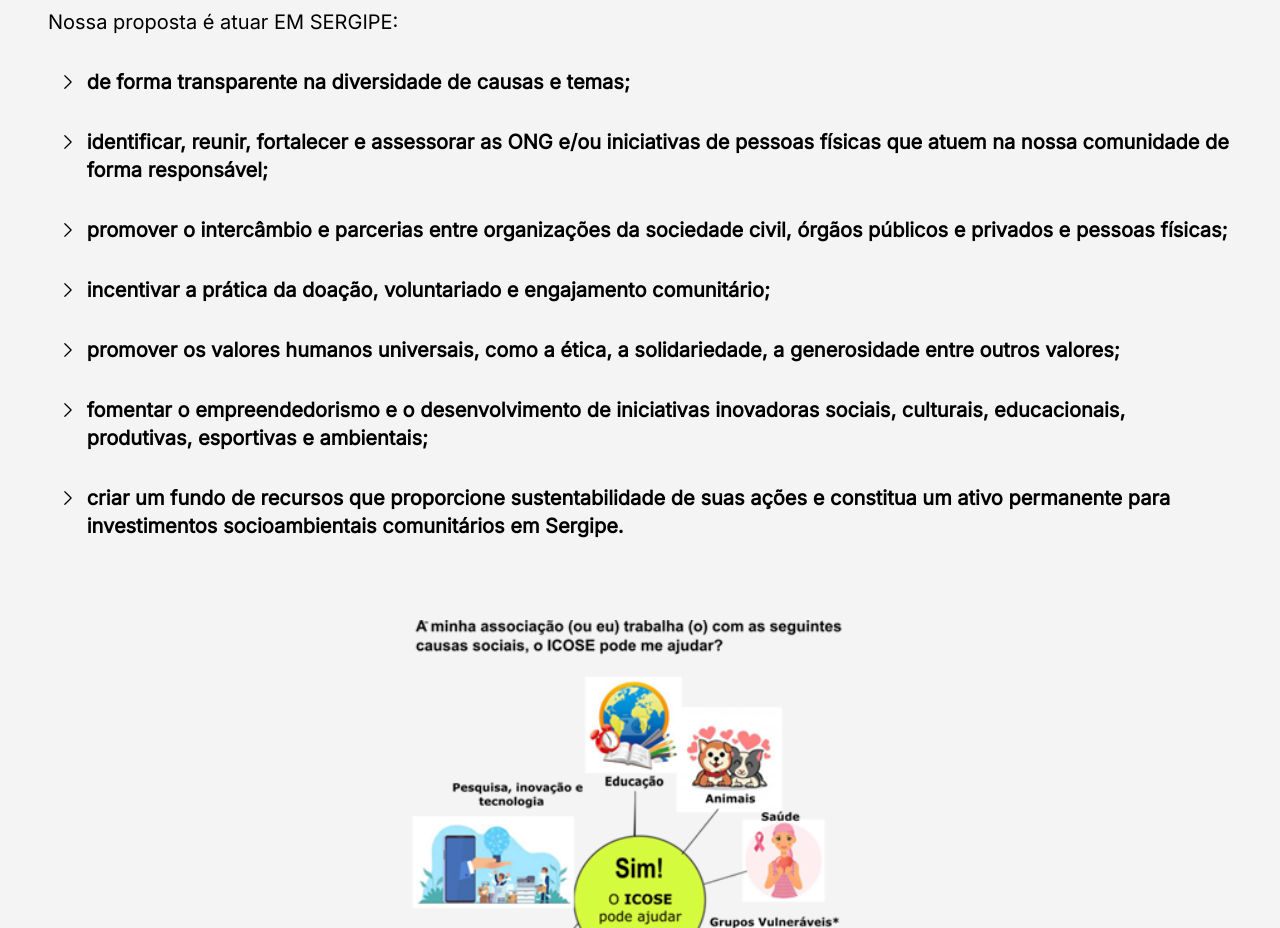
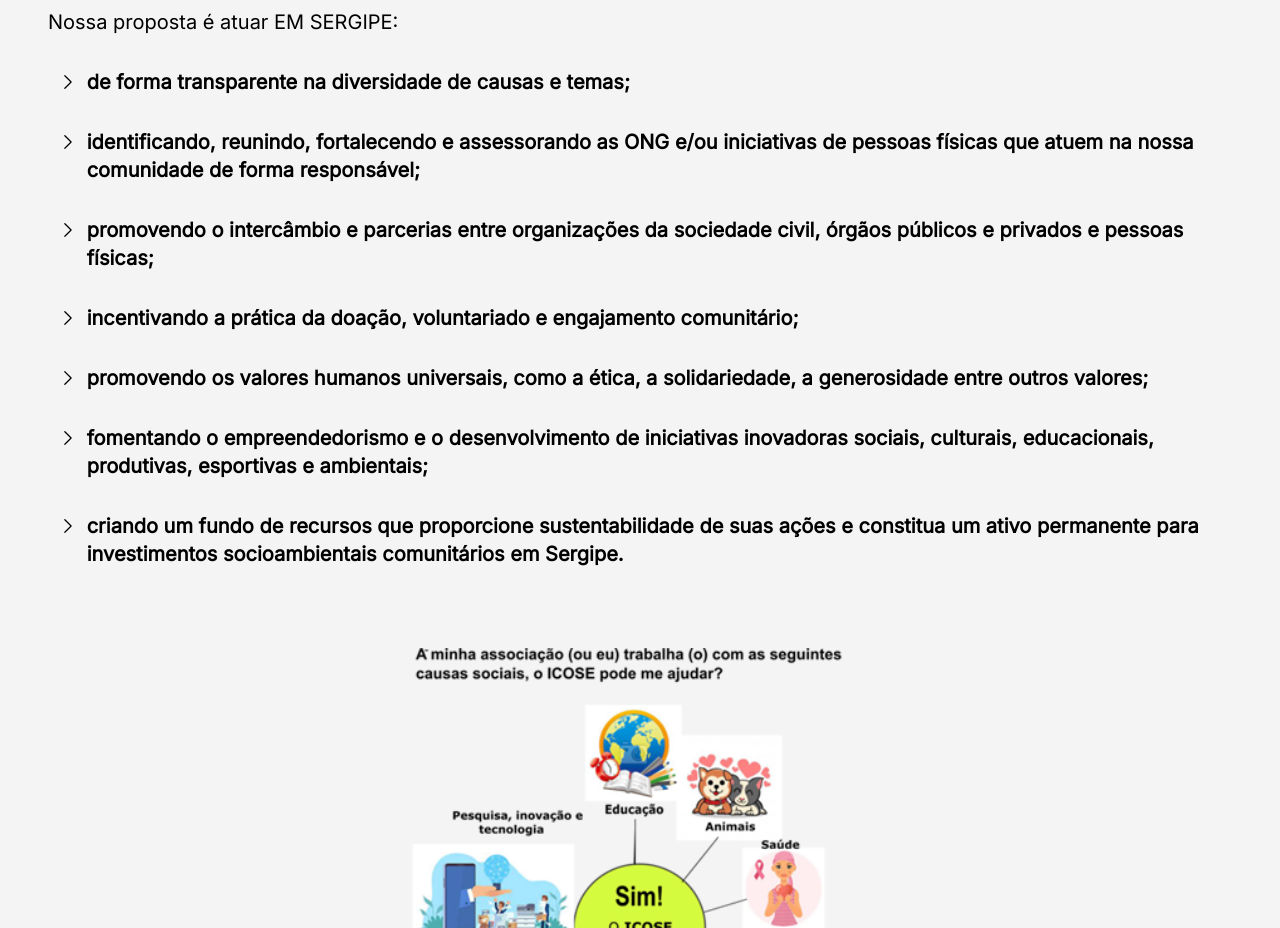
Before and after one commit to softeam-org/icose-web, a React (Vite) app: page / in a window 1280 px wide. Shown: the part 1660-2588 px from the top of the page. Built offline with nearby package versions, Linux system fonts and the light colour scheme.

Commit message:
Muda verbos da seção de apresentação para o gerúndio

```diff
--- a/src/components/Inicio/Presentation.jsx
+++ b/src/components/Inicio/Presentation.jsx
@@ -6,12 +6,12 @@ function Presentation() {
 
   const items = [
     'de forma transparente na diversidade de causas e temas;',
-    'identificar, reunir, fortalecer e assessorar as ONG e/ou iniciativas de pessoas físicas que atuem na nossa comunidade de forma responsável;',
-    'promover o intercâmbio e parcerias entre organizações da sociedade civil, órgãos públicos e privados e pessoas físicas;',
-    'incentivar a prática da doação, voluntariado e engajamento comunitário;',
-    'promover os valores humanos universais, como a ética, a solidariedade, a generosidade entre outros valores;',
-    'fomentar o empreendedorismo e o desenvolvimento de iniciativas inovadoras sociais, culturais, educacionais, produtivas, esportivas e ambientais;',
-    'criar um fundo de recursos que proporcione sustentabilidade de suas ações e constitua um ativo permanente para investimentos socioambientais comunitários em Sergipe.'
+    'identificando, reunindo, fortalecendo e assessorando as ONG e/ou iniciativas de pessoas físicas que atuem na nossa comunidade de forma responsável;',
+    'promovendo o intercâmbio e parcerias entre organizações da sociedade civil, órgãos públicos e privados e pessoas físicas;',
+    'incentivando a prática da doação, voluntariado e engajamento comunitário;',
+    'promovendo os valores humanos universais, como a ética, a solidariedade, a generosidade entre outros valores;',
+    'fomentando o empreendedorismo e o desenvolvimento de iniciativas inovadoras sociais, culturais, educacionais, produtivas, esportivas e ambientais;',
+    'criando um fundo de recursos que proporcione sustentabilidade de suas ações e constitua um ativo permanente para investimentos socioambientais comunitários em Sergipe.'
   ];
 
   return (
```
